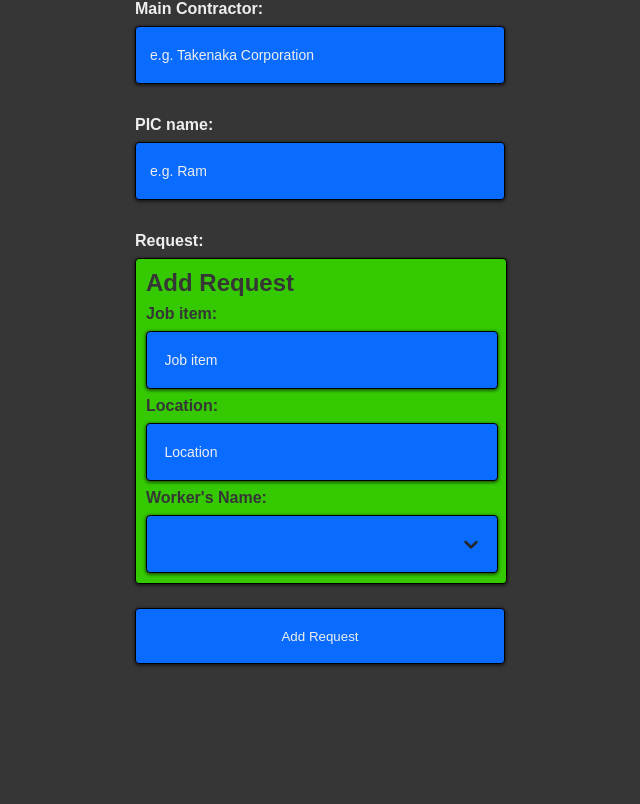
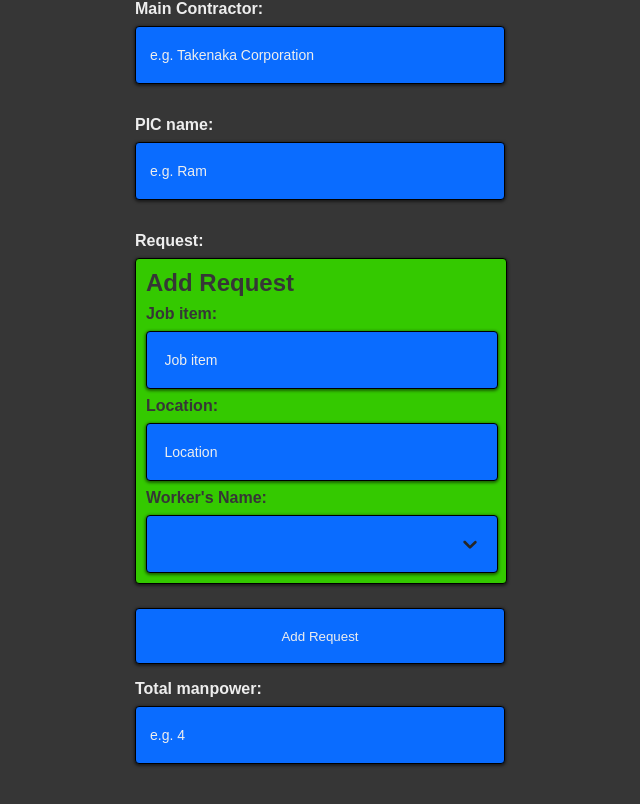
Before and after one commit to SSNmeister/servicerequests, a React (Create React App) app: page /manpowerrequestform in a window 1280 px wide. Shown: the part 398-1202 px from the top of the page, without its empty margins (320-960 px from the left). Before the commit the page ends 1106 px from the top, so only its background shows below. Built offline with nearby package versions, Linux system fonts and the light colour scheme.

Commit message:
Updated dropdown menu on manpower request form (included dummy names + toggle open/close)

```diff
--- a/src/ManpowerRequestForm.js
+++ b/src/ManpowerRequestForm.js
@@ -31,6 +31,7 @@ const ManpowerRequestForm = () => {
   const handleWorker = (details) => {
     const array = [...workers, details];
     setWorkers(array);
+    handleClickWorkers();
   };
 
   //--------------------clear input field---------------------
@@ -159,14 +160,21 @@ const ManpowerRequestForm = () => {
           <span className="fs16 fw700 black mb8 fs12 fw700">
             Worker's Name:
           </span>
-          <div className="add--service--input--forms--full">
-            <img
-              src={downArrow}
-              className="down--arrow"
+          {workers && (
+            <div>
+              {workers.map((worker) => {
+                return <div className="added--workers--forms">{worker}</div>;
+              })}
+            </div>
+          )}
+
+          <div className=" add--service--input--forms--full--container">
+            <div
+              className="add--service--input--forms--full"
               onClick={handleClickWorkers}
-            />
+            >
+              <img src={downArrow} className="down--arrow" />
             </div>
-
             {openWorkers && (
               <div className="add--service--input--forms--full--workers">
                 {dummyData.map((worker) => {
@@ -184,14 +192,28 @@ const ManpowerRequestForm = () => {
               </div>
             )}
           </div>
+        </div>
         <button
-          className="add--request--button mb8 white"
+          className="add--request--button mb16 white"
           onClick={() => {
             handleAddRequest();
           }}
         >
           Add Request
         </button>
+        <span className="mt8 fs16 fw700 white">Total manpower:</span>
+        <div className="project--name--container mt8 mb24">
+          <div className="universal--input--forms--full mb8">
+            <input
+              type="text"
+              placeholder="e.g. 4"
+              className="create--request--input ml12"
+              onChange={(e) => {
+                setPIC(e.target.value);
+              }}
+            />
+          </div>
+        </div>
       </div>
     </div>
   );
--- a/src/style.css
+++ b/src/style.css
@@ -382,9 +382,12 @@ body {
   background-color: var(--green);
   padding: 10px;
 }
+.add--service--input--forms--full--container {
+  width: 350px;
+  position: relative;
+}
 
 .add--service--input--forms--full {
-  position: relative;
   display: flex;
   align-items: center;
   justify-content: center;
@@ -407,6 +410,9 @@ body {
   box-shadow: var(--shadowing);
 }
 .add--service--input--forms--full--workers {
+  position: absolute;
+  top: 55px;
+  height: fit-content;
   display: flex;
   flex-direction: column;
   align-items: center;
@@ -418,8 +424,18 @@ body {
   cursor: pointer;
   z-index: +1;
   box-shadow: var(--shadowing);
-  overflow-y: scroll;
-  max-height: 200px;
+}
+.added--workers--forms {
+  display: flex;
+  align-items: center;
+  justify-content: center;
+  width: 100%;
+  height: 56px;
+  background-color: var(--blue);
+  border-radius: 4px;
+  border: 1px black solid;
+  box-shadow: var(--shadowing);
+  color: white;
 }
 
 .down--arrow {
```
Lines whose indentation alone changed are shown as unchanged.
